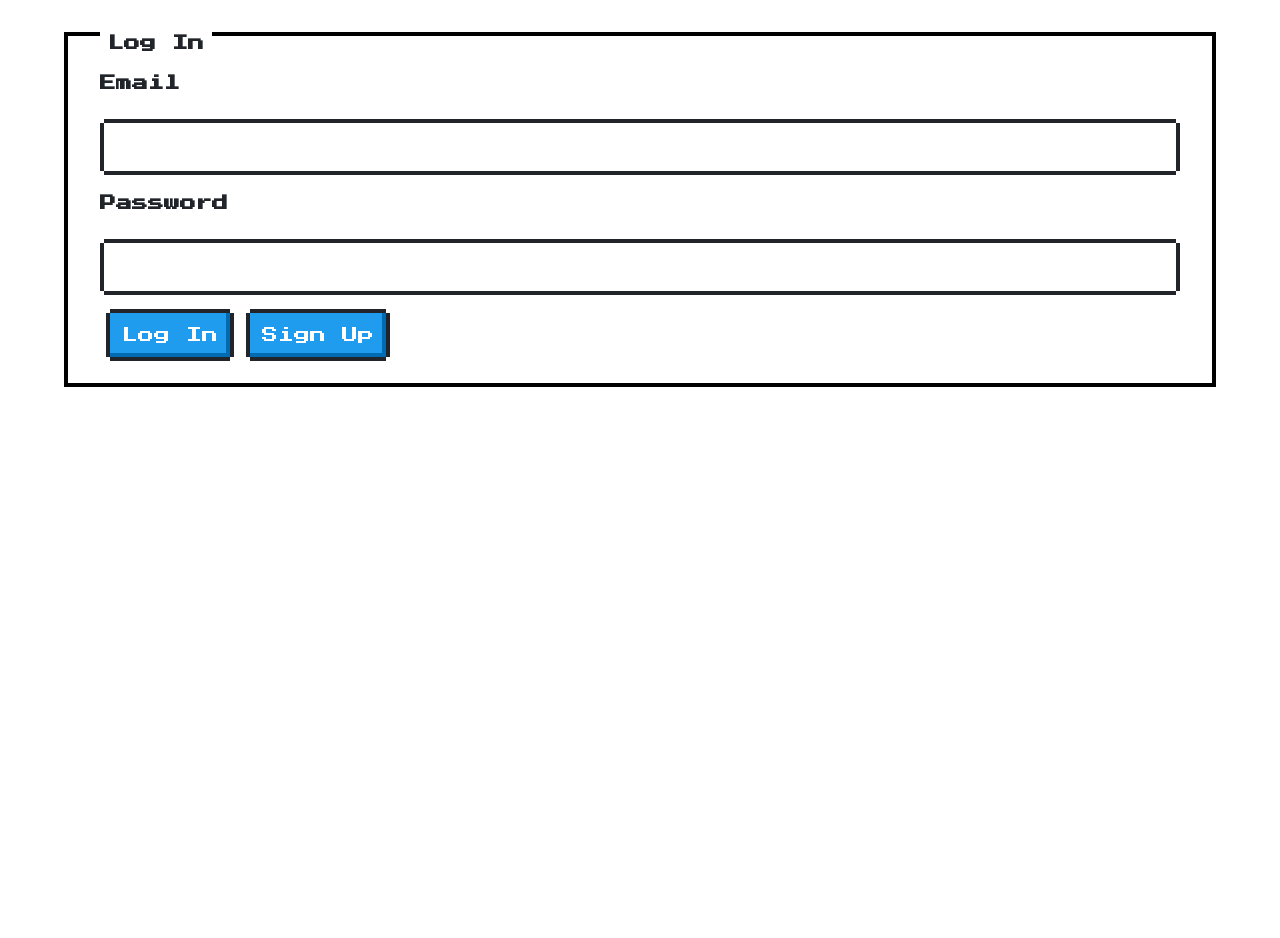
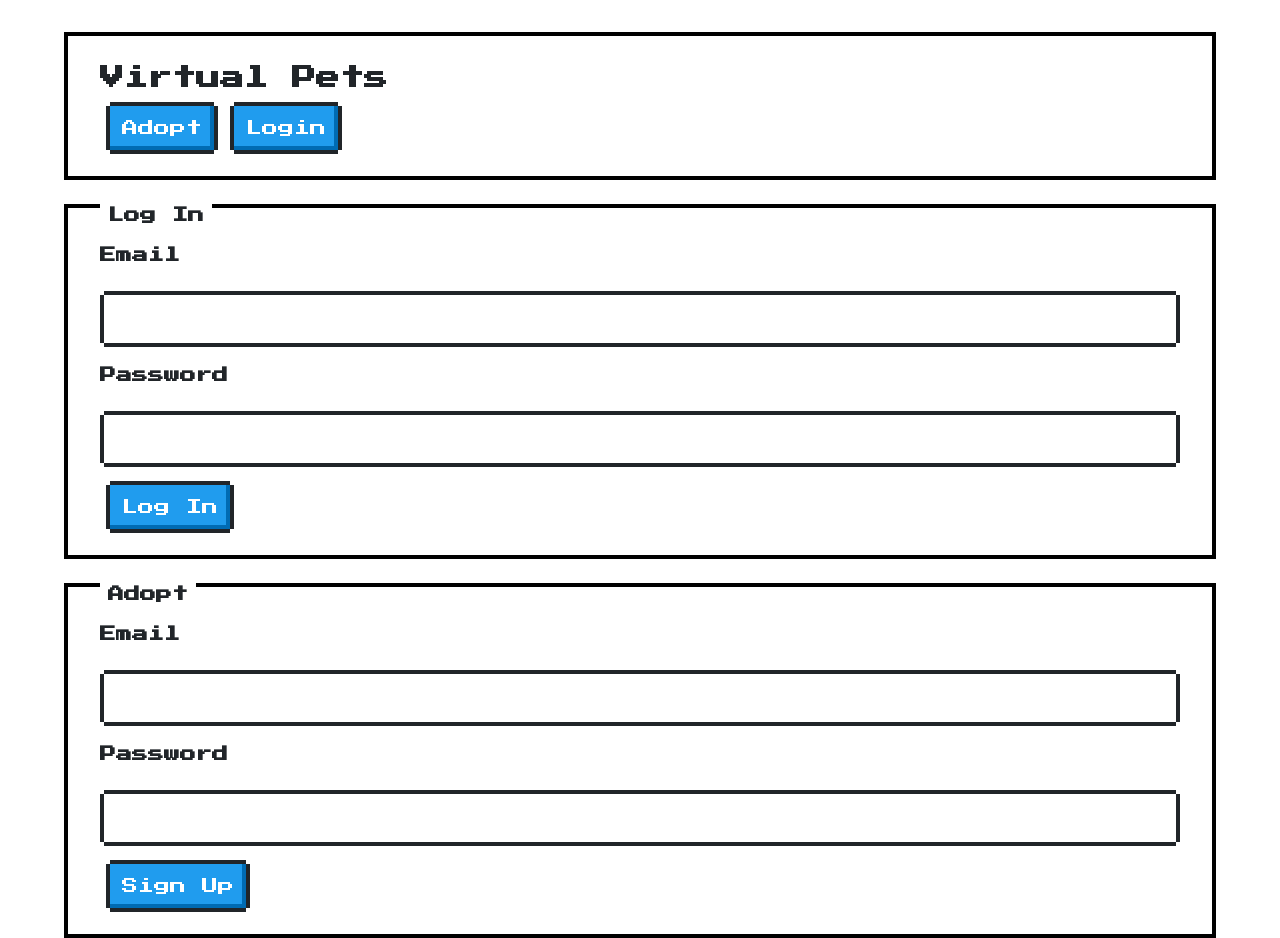
Before and after one commit to seraphina-b/virtual-pets, a React (Create React App) app in the folder react/: page /login in a window 1280 px wide. Before the commit the page ends 800 px from the top, so only its background shows below. Built offline with nearby package versions, Linux system fonts and the light colour scheme.

Commit message:
new sections for login page

```diff
--- a/react/src/views/LogIn.js
+++ b/react/src/views/LogIn.js
@@ -1,16 +1,20 @@
-import React from 'react';
+import React from "react";
 
 class LogIn extends React.Component {
-    constructor(props){
+  constructor(props) {
     super(props);
-        this.state = {
-
-        };
+    this.state = {};
   }
 
   render() {
     return (
       <div>
+        <section className="nes-container with-title">
+          <h1>Virtual Pets</h1>
+          <button className="nes-btn is-primary">Adopt</button>
+          <button className="nes-btn is-primary">Login</button>
+        </section>
+        <br></br>
         <section className="nes-container with-title">
           <h3 className="title">Log In</h3>
           <h4>Email</h4>
@@ -18,11 +22,18 @@ class LogIn extends React.Component {
           <h4>Password</h4>
           <input className="nes-input"></input>
           <button className="nes-btn is-primary">Log In</button>
+        </section>
+        <br></br>
+        <section className="nes-container with-title">
+          <h3 className="title">Adopt</h3>
+          <h4>Email</h4>
+          <input className="nes-input"></input>
+          <h4>Password</h4>
+          <input className="nes-input"></input>
           <button className="nes-btn is-primary">Sign Up</button>
-
         </section>
       </div>
-        )
+    );
   }
 }
 
```
Lines whose indentation alone changed are shown as unchanged.
